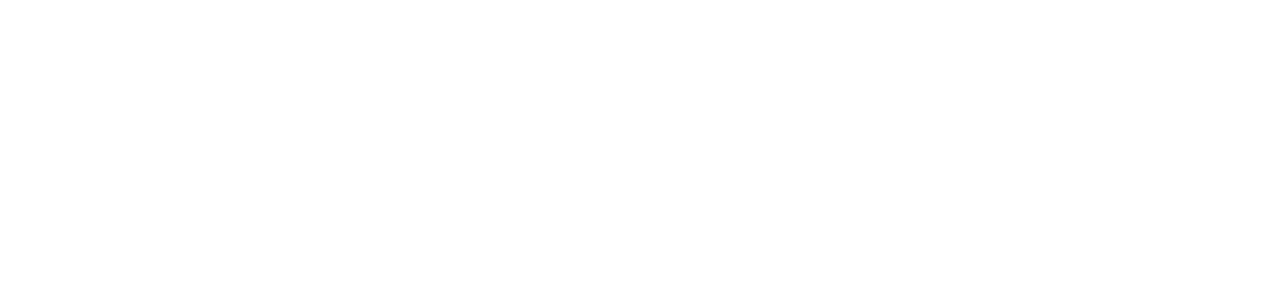
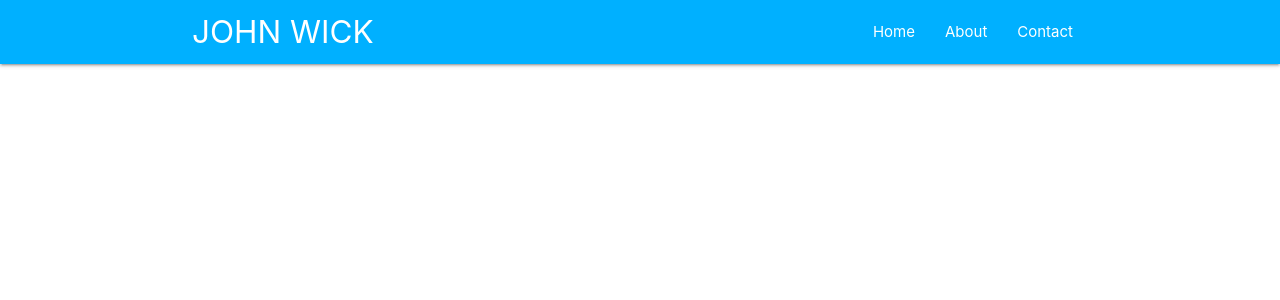
Before and after one commit to mitesh-pv/react_basics, a React (Create React App) app in the folder part_6/portfolioapp/: page / in a window 1280 px wide. Shown: the top 300 px of the page. Built offline with nearby package versions, Linux system fonts and the light colour scheme.

Commit message:
css link update

```diff
--- a/part_6/portfolioapp/public/index.html
+++ b/part_6/portfolioapp/public/index.html
@@ -20,7 +20,8 @@
       Learn how to configure a non-root public URL by running `npm run build`.
     -->
     <title>React App</title>
-    <link rel="stylesheet" href="https://cdnjs.cloudflare.com/ajax/libs/bulma/0.7.5/css/bulma.min.css">
+    <!-- Compiled and minified CSS -->
+    <link rel="stylesheet" href="https://cdnjs.cloudflare.com/ajax/libs/materialize/1.0.0/css/materialize.min.css">
   </head>
   <body>
     <noscript>You need to enable JavaScript to run this app.</noscript>
--- a/part_6/portfolioapp/src/App.js
+++ b/part_6/portfolioapp/src/App.js
@@ -1,10 +1,10 @@
 import React from 'react';
-
+import Navbar from './components/Navbar'
 
 function App() {
   return (
     <div className="App">
-
+      <Navbar />
     </div>
   );
 }
--- /dev/null
+++ b/part_6/portfolioapp/src/components/Navbar.js
@@ -0,0 +1,20 @@
+import React from 'react'
+
+
+const Navbar =()=>{
+
+    return(
+        <nav className="nav-wrapper navbar-fixed light-blue accent-3">
+            <div className="container">
+                <a  href="./Home" className="brand-logo">JOHN WICK</a>
+                <ul className="right">
+                    <li><a href="/Home">Home</a></li>
+                    <li><a href="/About">About</a></li>
+                    <li><a href="/Contact">Contact</a></li>
+                </ul>
+            </div>
+        </nav>
+    )
+}
+
+export default Navbar
```
Also changed, not shown: part_6/portfolioapp/src/components/About.js (added, +13 -0 lines), part_6/portfolioapp/src/components/Contact.js (added, +13 -0 lines), part_6/portfolioapp/src/components/Home.js (added, +13 -0 lines).
